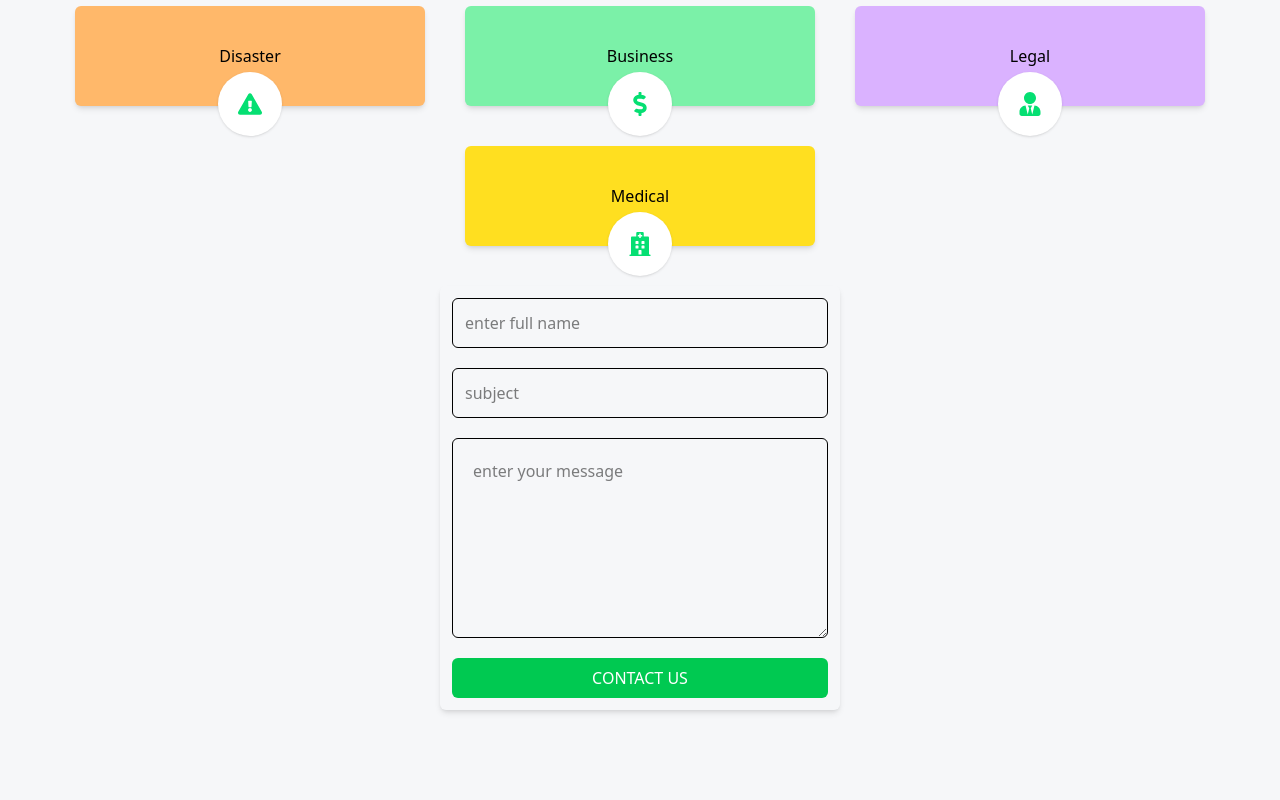
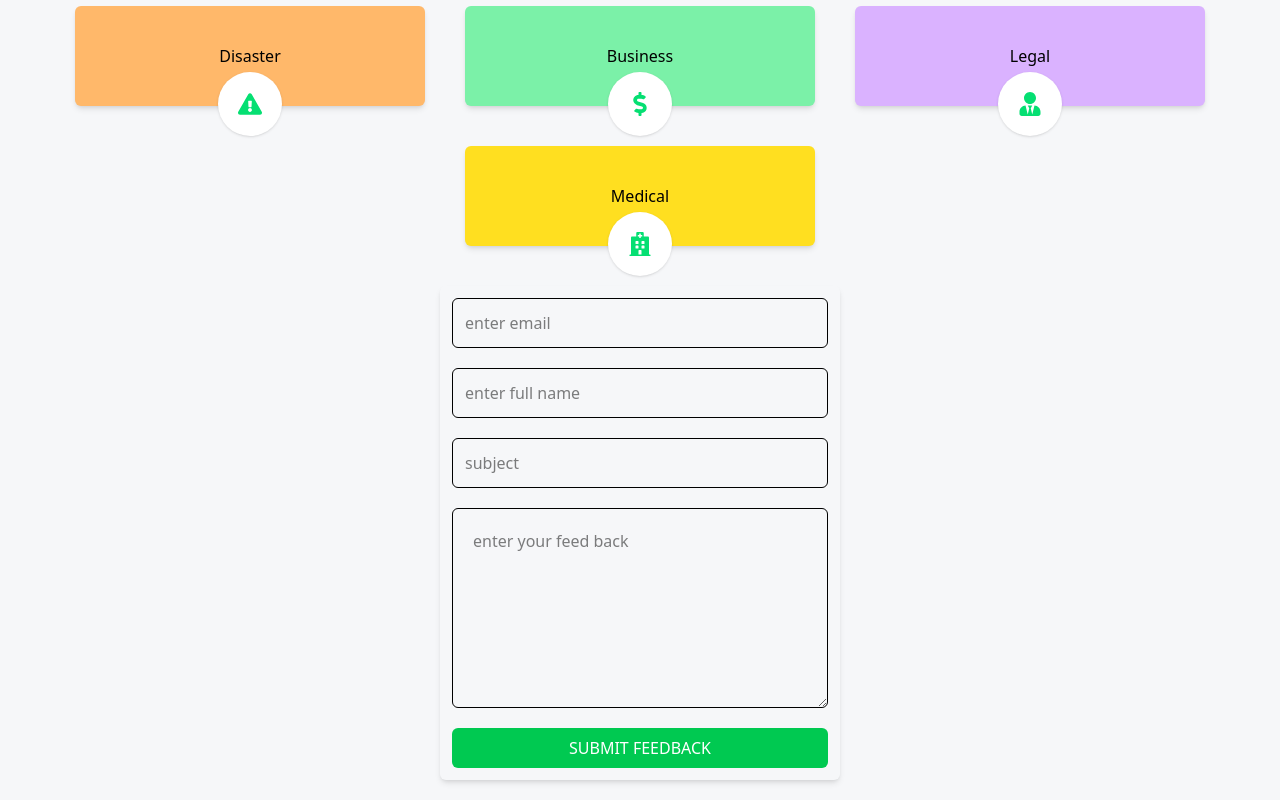
Before and after one commit to Challmejosh/GiveRise, a React (Vite) app: page / in a window 1280 px wide. Shown: the part 1178-1978 px from the top of the page. Before the commit the page ends 1908 px from the top, so only its background shows below. Built offline with nearby package versions, Linux system fonts and the light colour scheme; no server answers; the database is empty.

Commit message:
Contact.jsx

```diff
--- a/src/components/Contact.jsx
+++ b/src/components/Contact.jsx
@@ -3,11 +3,13 @@ import {useState} from 'react';
 import { toast } from 'react-toastify';
 const Contact = () => {
     const [name,setName] = useState("")
+    const [email,setEmail] = useState("")
     const [subject,setSubject] = useState("")
     const [feed,setFeed] = useState("")
     const [load,setLoad] = useState(false)
     let keyTemplate = {
         subject: subject,
+        email: email,
         name: name,
         message: feed
     }
@@ -39,11 +41,12 @@ const Contact = () => {
     return (
         <div className="flex items-center justify-center w-full ">
             <form onSubmit={(e)=>sendFeed(e)} action="" className="flex flex-col items-start justify-between sm:shadow-md w-full mx-3 rounded-md sm:max-w-[400px] gap-5 p-3 h-[60%] " >
-                        <input className="w-full p-3 rounded-md flex items-center justify-start border " placeholder="enter full name" value={name} onChange={(e)=>setName(e.target.value)} type="text" />
-                        <input className="w-full p-3 rounded-md flex items-center justify-start border " placeholder="subject" value={subject} onChange={(e)=>setSubject(e.target.value)} type="text" />
-                        <textarea className="w-full p-5 rounded-md [&::-webkit-scrollbar]:hidden scrollbar flex items-start h-[200px] overflow-y-scroll justify-start border " placeholder="enter your message" value={feed} onChange={(e)=>setFeed(e.target.value)} type="text" />
-                        <button className="bg-green-500 p-2 w-full rounded-md text-white flex items-center hover:bg-transition-all justify-center cursor-pointer uppercase " type="submit">contact us {load&&<div className="" >loading...</div>} </button>
-                    </form>
+                                <input className="w-full p-3 rounded-md flex items-center justify-start border " placeholder="enter email" value={email} type="email" />
+                                <input className="w-full p-3 rounded-md flex items-center justify-start border " placeholder="enter full name" value={name} onChange={(e)=>setName(e.target.value)} type="text" />
+                                <input className="w-full p-3 rounded-md flex items-center justify-start border " placeholder="subject" value={subject} onChange={(e)=>setSubject(e.target.value)} type="text" />
+                                <textarea className="w-full p-5 rounded-md flex items-start h-[200px] overflow-y-scroll justify-start border [&::-webkit-scrollbar]:hidden scrollbar " placeholder="enter your feed back" value={feed} onChange={(e)=>setFeed(e.target.value)} type="text" />
+                                <button className="bg-green-500 p-2 w-full rounded-md text-white flex items-center hover:bg-transition-all justify-center cursor-pointer uppercase " type="submit">submit feedback {load&&<div className="loaders"></div>} </button>
+            </form>
         </div>
      );
 }
```
